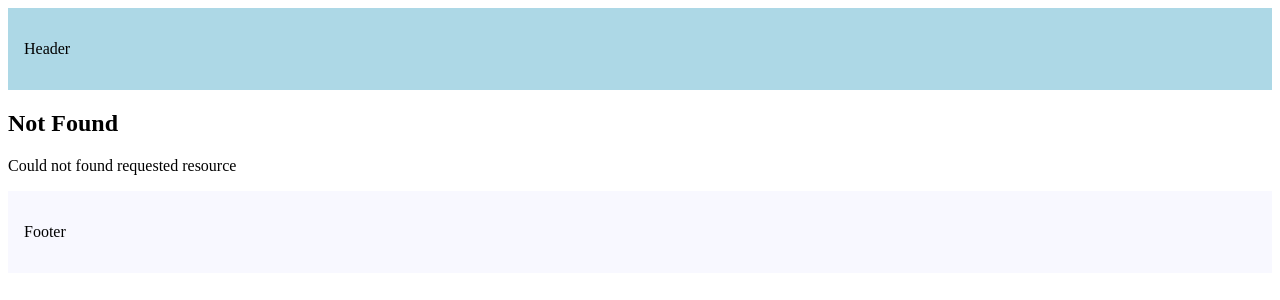
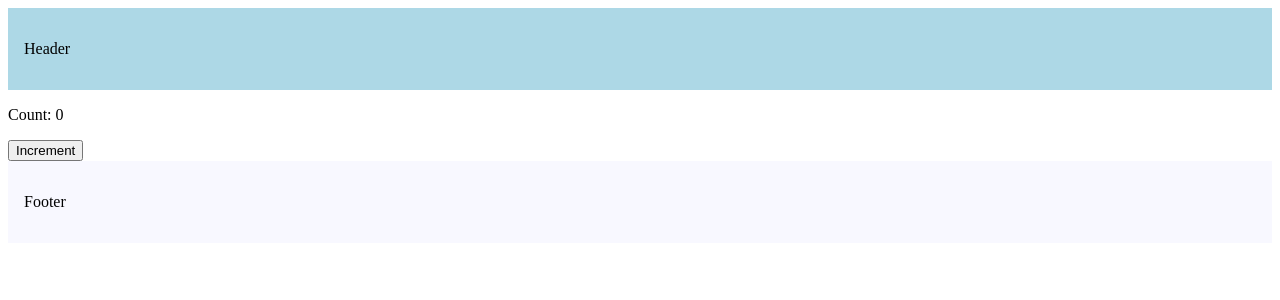
Before and after one commit to Vasant-Mestry-11/next-js-revision-codevolution, a Next.js app: page /counter in a window 1280 px wide. Before the commit this address had no page. Shown: the top 300 px of the page. Built offline with nearby package versions, Linux system fonts and the light colour scheme.

Commit message:
:zap: :art: Metadata in client component

```diff
--- /dev/null
+++ b/src/app/counter/count.tsx
@@ -0,0 +1,14 @@
+"use client";
+
+import { useState } from "react";
+
+export default function Count() {
+  const [count, setCount] = useState(0);
+
+  return (
+    <div>
+      <p>Count: {count}</p>
+      <button onClick={() => setCount((prev) => prev + 1)}>Increment</button>
+    </div>
+  );
+}
--- /dev/null
+++ b/src/app/counter/page.tsx
@@ -0,0 +1,9 @@
+import Count from "./count";
+
+export const metadata = {
+  title: "Counter",
+};
+
+export default function Counter() {
+  return <Count />;
+}
```
